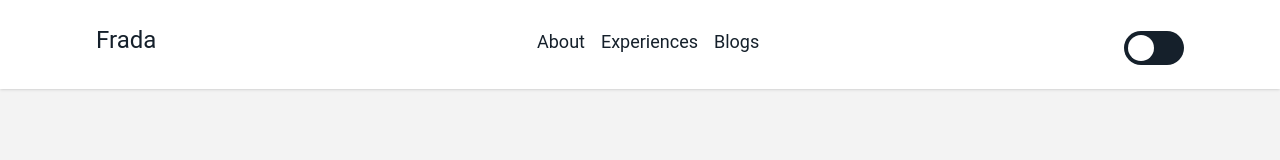
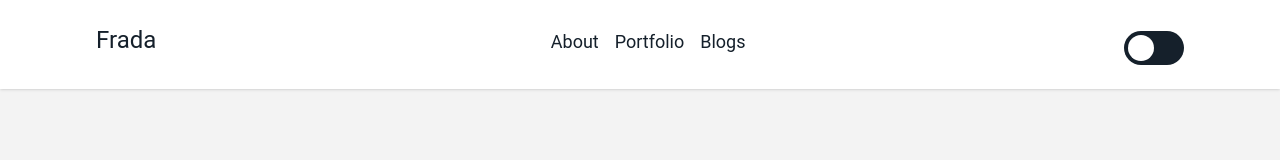
Before and after one commit to f-bahesna/personal-site, a Vue app: page / in a window 1280 px wide. Shown: the top 160 px of the page. Built offline with nearby package versions, Linux system fonts and the light colour scheme; the HTML template or start-up script is replaced by a standard one.

Commit message:
ui: enhance display dark light

```diff
--- a/src/App.vue
+++ b/src/App.vue
@@ -1,34 +1,38 @@
 <template>
   <div class="app mx-auto" :class="mode">
-    <Navbar :mode="mode" @toggle="toggle"/>
+    <Navbar :mode="mode" @toggle="toggle" />
     <router-view />
   </div>
-<!--  TODO: 1. continue follow me section 2. Hero image right 3. Footer 4. Dark Mode rollback to light after refreshed -->
+  <!--  TODO: 1. continue follow me section 2. Hero image right 3. Footer 4. Dark Mode rollback to light after refreshed -->
 </template>
 
 <script>
 import Navbar from "./components/base/Navbar.vue";
 export default {
-  data () {
+  data() {
+    let display = localStorage.getItem("display")
+
     return {
-      mode: 'light'
+      mode: display ?? "light"
     }
   },
-  components: {Navbar},
-  created () {
+  components: { Navbar },
+  created() {
     window.addEventListener('keyup', this.keyPress)
   },
   methods: {
-    keyPress (e) {
+    keyPress(e) {
       if (e.key === 't') {
         this.toggle()
       }
     },
-    toggle () {
+    toggle() {
       if (this.mode === "dark") {
         this.mode = "light"
+        localStorage.setItem("display", this.mode)
       } else {
         this.mode = "dark"
+        localStorage.setItem("display", this.mode)
       }
     }
   }
@@ -55,5 +59,4 @@ export default {
   background: #192734;
   color: #E8E8E8;
 }
-
 </style>
--- a/src/components/base/Navbar.vue
+++ b/src/components/base/Navbar.vue
@@ -2,16 +2,19 @@
   <nav class="font-sans flex flex-col text-center sm:flex-row sm:text-left sm:justify-between
         py-6 px-12 bg-white shadow sm:items-baseline w-full">
     <div class="mb-2 sm:mb-0 sm:pl-12">
-        <router-link to="/" >
+      <router-link to="/">
         <a href="#" class="text-2xl no-underline text-grey-darkest hover:text-blue-dark">Frada</a>
       </router-link>
     </div>
     <div>
-        <a href="#" @click="this.$router.push({ name: 'About' })" class="text-lg no-underline text-grey-darkest hover:text-blue-dark hover:underline ml-4">About</a>
-        <a href="#" class="text-lg no-underline text-grey-darkest hover:text-blue-dark hover:underline ml-4">Experiences</a>
+      <a href="#" @click="this.$router.push({ name: 'About' })"
+        class="text-lg no-underline text-grey-darkest hover:text-blue-dark hover:underline ml-4">About</a>
+      <a href="#" class="text-lg no-underline text-grey-darkest hover:text-blue-dark hover:underline ml-4">Portfolio</a>
       <a href="#" class="text-lg no-underline text-grey-darkest hover:text-blue-dark hover:underline ml-4">Blogs</a>
     </div>
-     <div class="pt-5 sm:pt-0 sm:pr-12"><Toogle :mode="mode" @toggle="$emit('toggle')"/></div>
+    <div class="pt-5 sm:pt-0 sm:pr-12">
+      <Toogle :mode="mode" @toggle="$emit('toggle')" />
+    </div>
   </nav>
 </template>
 
@@ -20,7 +23,7 @@
 import Toogle from "./Toogle.vue";
 export default {
   name: "Navbar",
-  components: {Toogle},
+  components: { Toogle },
   props: ['mode'],
 
 }
```
Lines whose indentation alone changed are shown as unchanged.
